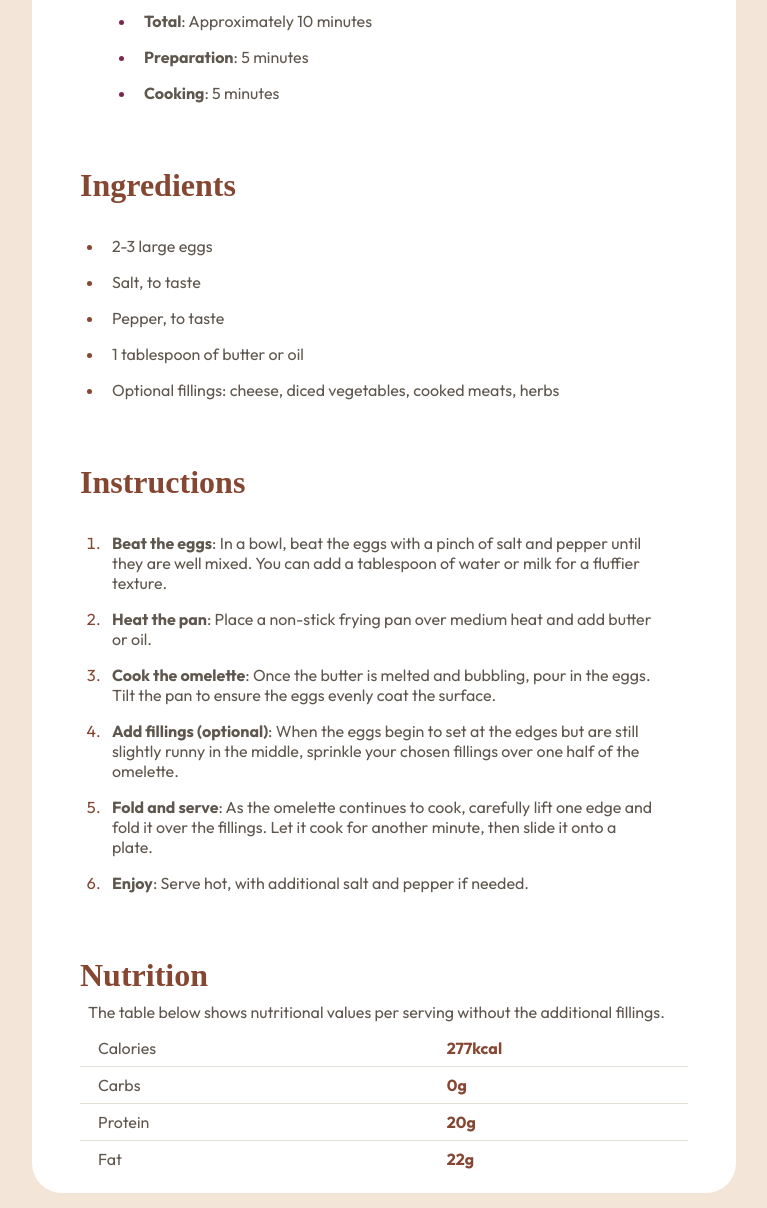
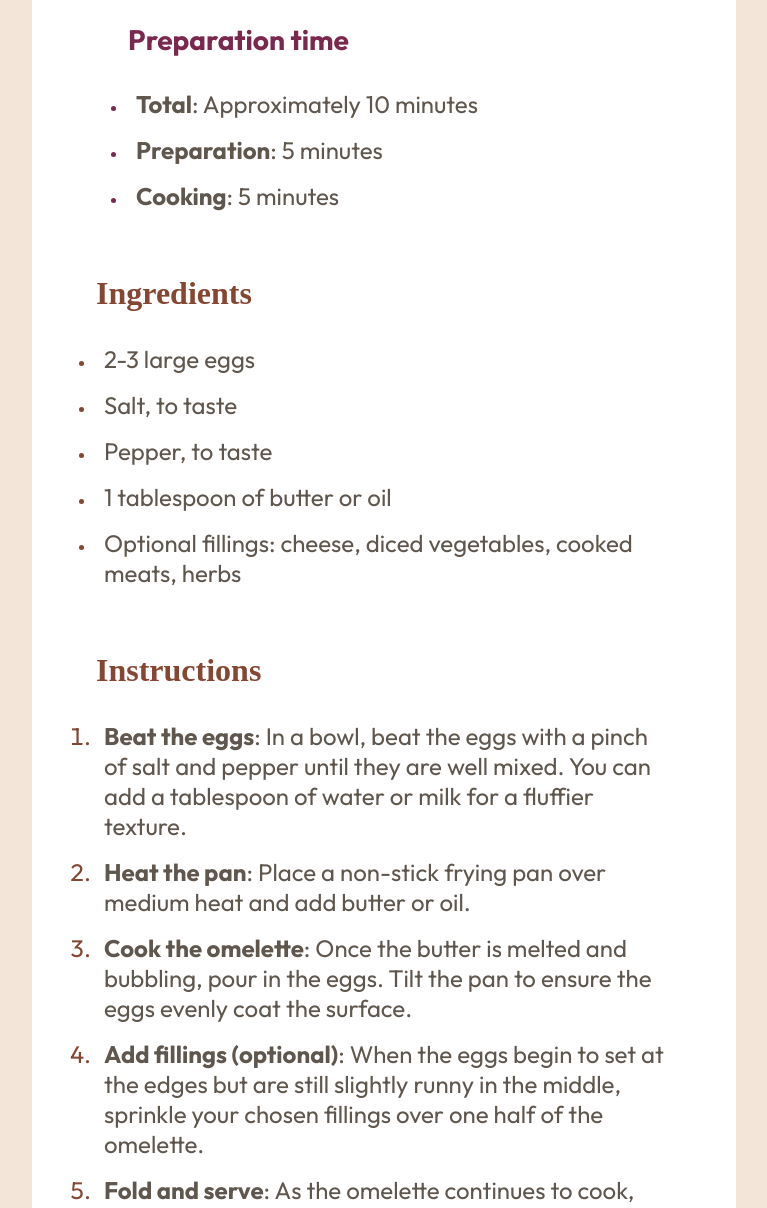
Before and after one commit to Monseymour/Recipe-Page, a plain HTML site: page index.html in a window 1280 px wide. Shown: the part 662-1870 px from the top of the page, without its empty margins (256-1023 px from the left). Drawn offline with Linux system fonts and the light colour scheme.

Commit message:
correções de estilização

```diff
--- a/design/style.css
+++ b/design/style.css
@@ -25,7 +25,7 @@ body{
     margin: auto;
     width: 55vw;
     background-color: var(--Eggshell);
-    font-size: 16px;
+    font-size: 1.5em;
     font-family: Young-Serif;
 }
 main{
@@ -36,8 +36,8 @@ main{
     flex-direction: column;
     margin-top: 15%;
     margin-bottom: 15%;
-    padding: 3rem;
-    padding-bottom: 1rem;
+    padding: 4rem;
+    padding-bottom: 2rem;
     gap: 2rem;
 }
 main img{
@@ -55,8 +55,8 @@ main img{
     color: var(--Dark-Raspberry);
 }
 h1{
-    font-size: xx-large;
     font-family: Young-Serif;
+    text-justify: auto;
     letter-spacing: 2px;
     color: var(--Dark-Charcoal);
 }
@@ -71,12 +71,14 @@ h3{
     color: var(--Dark-Raspberry);
 }
 p{
-    padding: 0.5rem;
+    padding-top: 0.5rem;
+    padding-bottom: 0.5rem;
     font-family: Outfit;
 }
 ul{
     list-style: outside;
-    padding: 1.5rem;
+    padding-top: 1.5rem;
+    padding-bottom: 1.5rem;
     font-family: Outfit;
 }
 ul li::marker{
@@ -85,7 +87,8 @@ ul li::marker{
 }
 ol{
     list-style: outside decimal;
-    padding: 1.5rem;
+    padding-top: 1.5rem;
+    padding-bottom: 1.5rem;
     font-family: Outfit;
 }
 ol li::marker{
```
